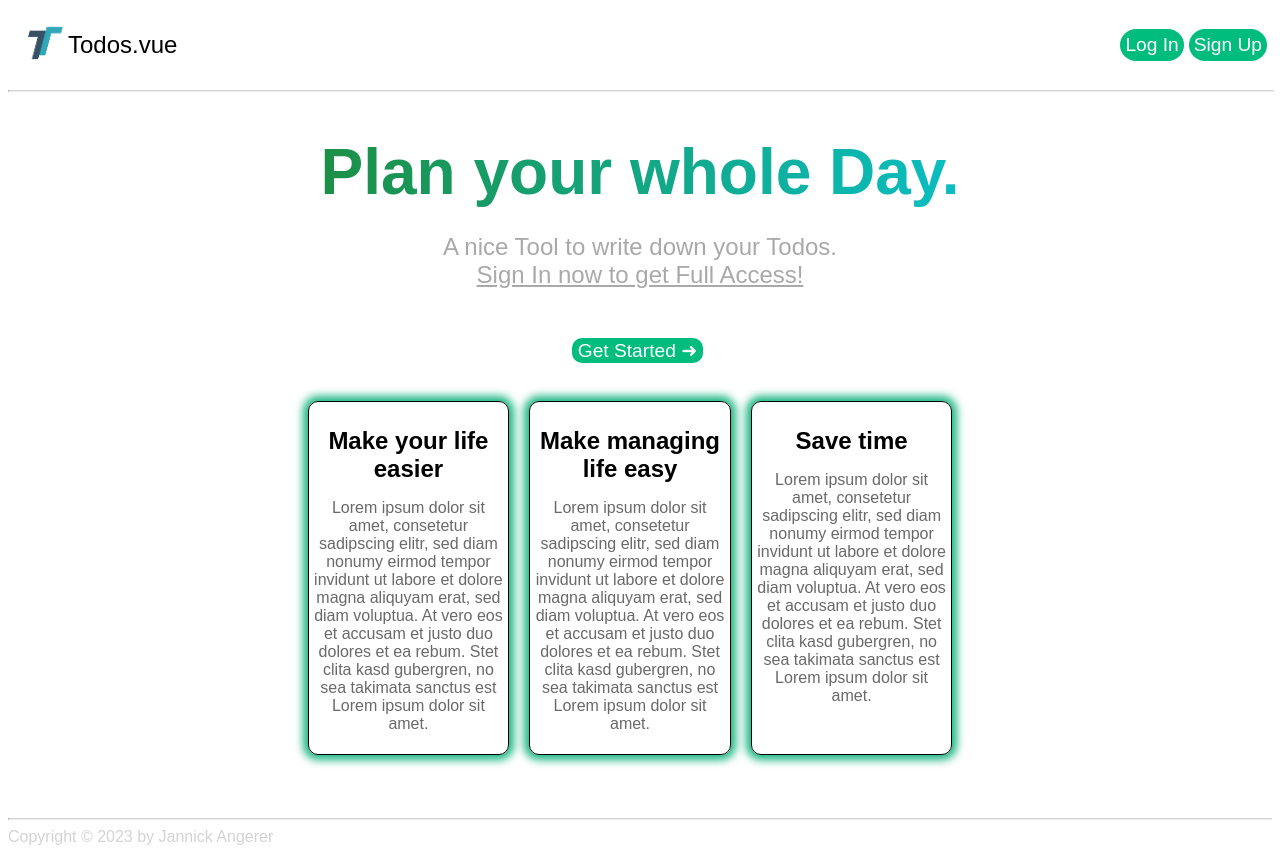
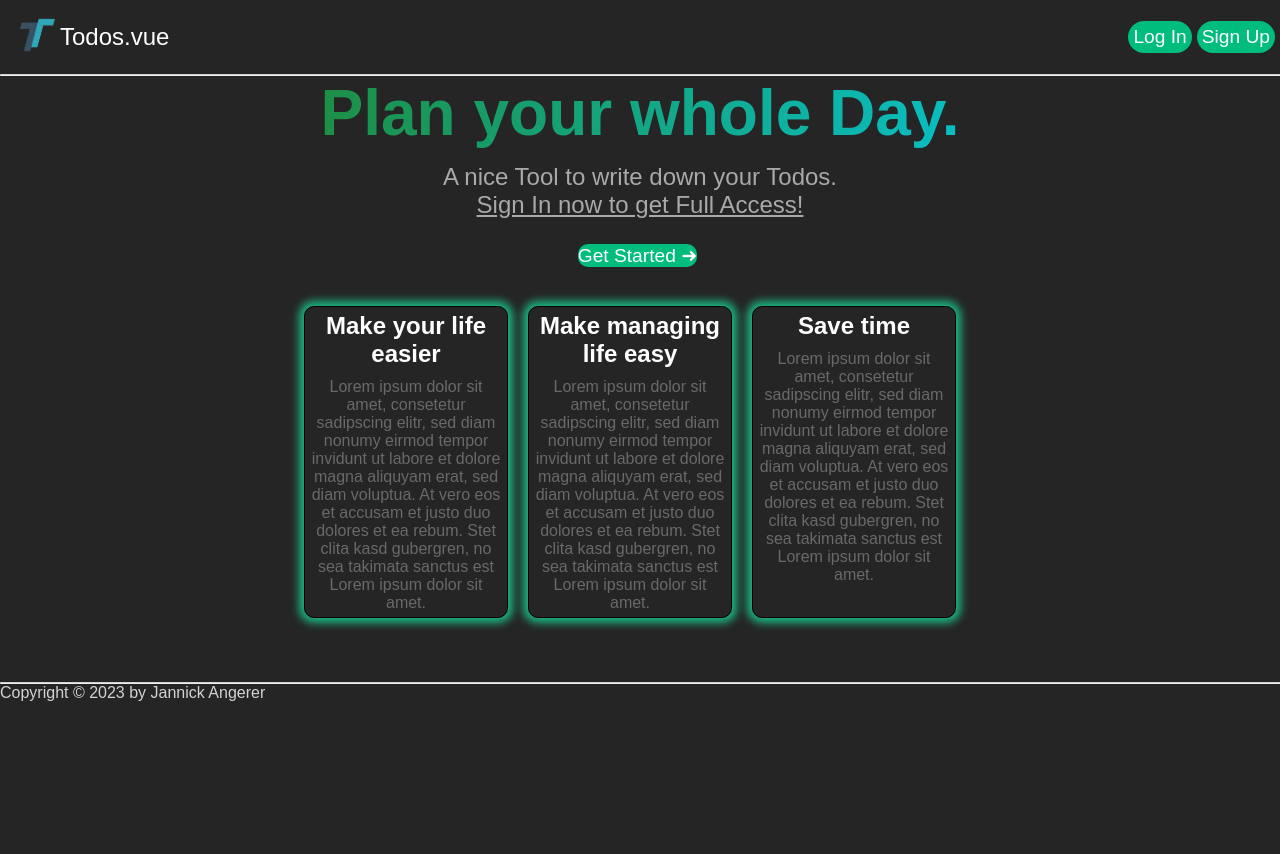
Before and after one commit to Neuery17/Todos, a Vue app: page / in a window 1280 px wide. After the commit the page ends 800 px from the top, so only its background shows below. Built offline with nearby package versions, Linux system fonts and the light colour scheme.

Commit message:
updated main.css

```diff
--- a/src/assets/main.css
+++ b/src/assets/main.css
@@ -2,6 +2,15 @@ html {
     margin: 0;
     font-family: Arial, sans-serif;
 }
+
+* {
+    margin: 0;
+    padding: 0;
+    background-color: #252525;
+    color: white
+}
+
+
 
 :root {
     --neutral-100: #fff1f1;
```
